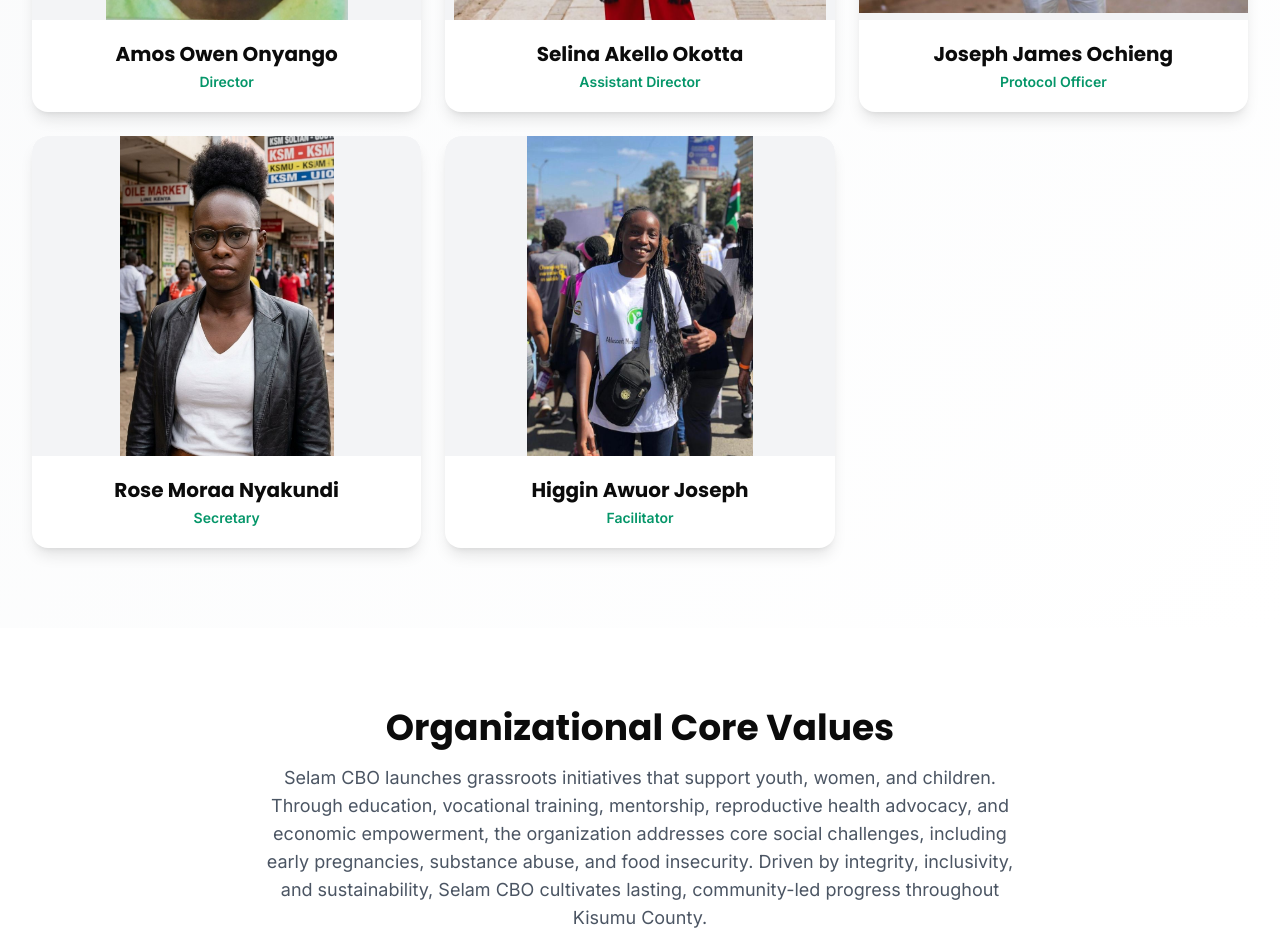
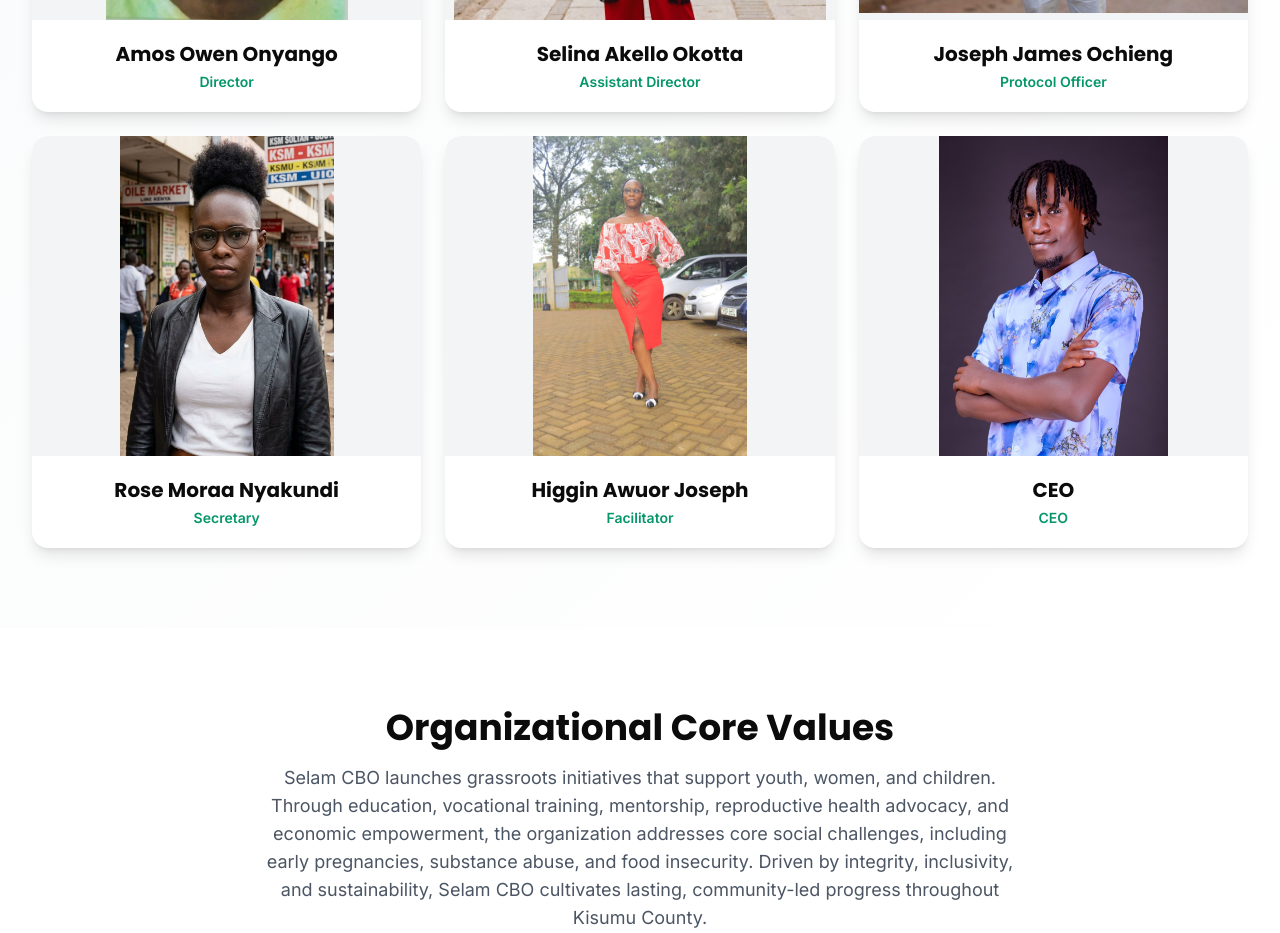
Before and after one commit to Vinn254/selam-NGO, a Next.js app: page /about in a window 1280 px wide. Shown: the part 1340-2273 px from the top of the page. Built offline with nearby package versions, Linux system fonts and the light colour scheme.

Commit message:
Update team section: replace facilitator picture with fidel.jpeg and add CEO with higan.jpeg

```diff
--- a/components/TeamSection.js
+++ b/components/TeamSection.js
@@ -32,8 +32,14 @@ const teamMembers = [
   {
     name: 'Higgin Awuor Joseph',
     role: 'Facilitator',
-    image: '/Facilitator.jpeg',
+    image: '/fidel.jpeg',
     description: 'Facilitating programs and community engagement activities.',
+  },
+  {
+    name: 'CEO',
+    role: 'CEO',
+    image: '/higan.jpeg',
+    description: 'Chief Executive Officer.',
   },
 ]
 
```
Also changed, not shown: public/fidel.jpeg (added), public/higan.jpeg (added).
